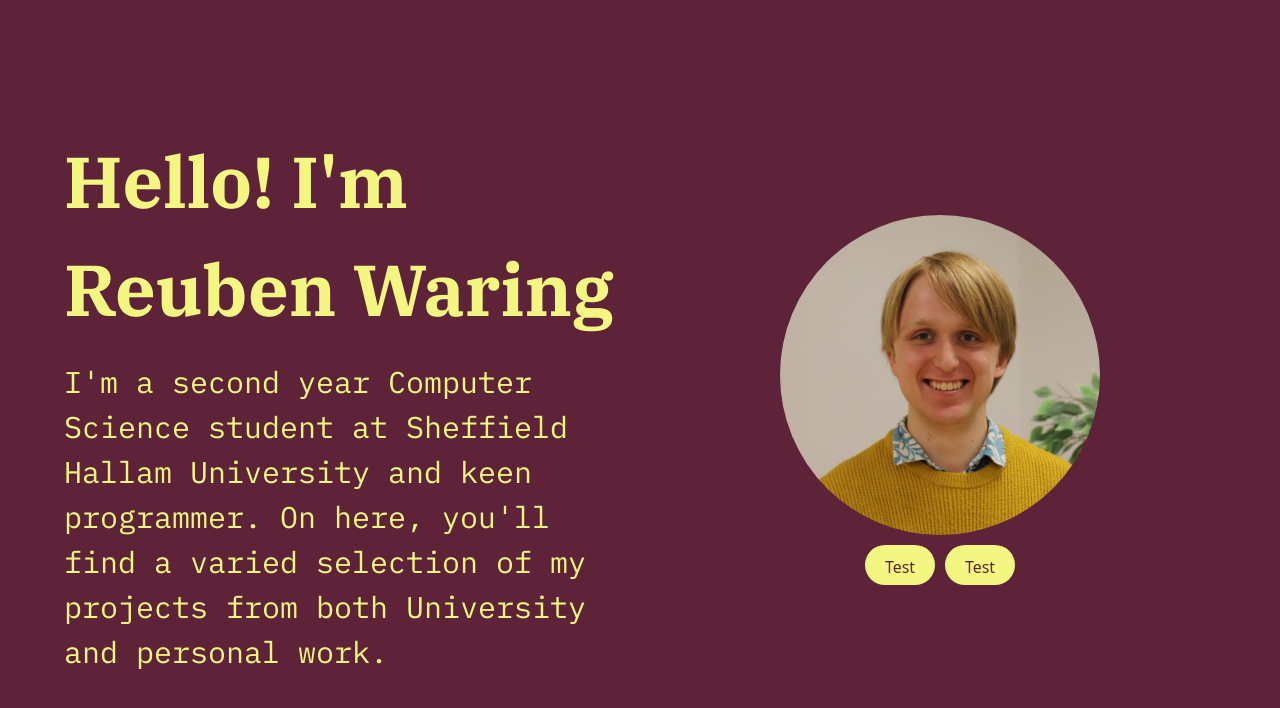
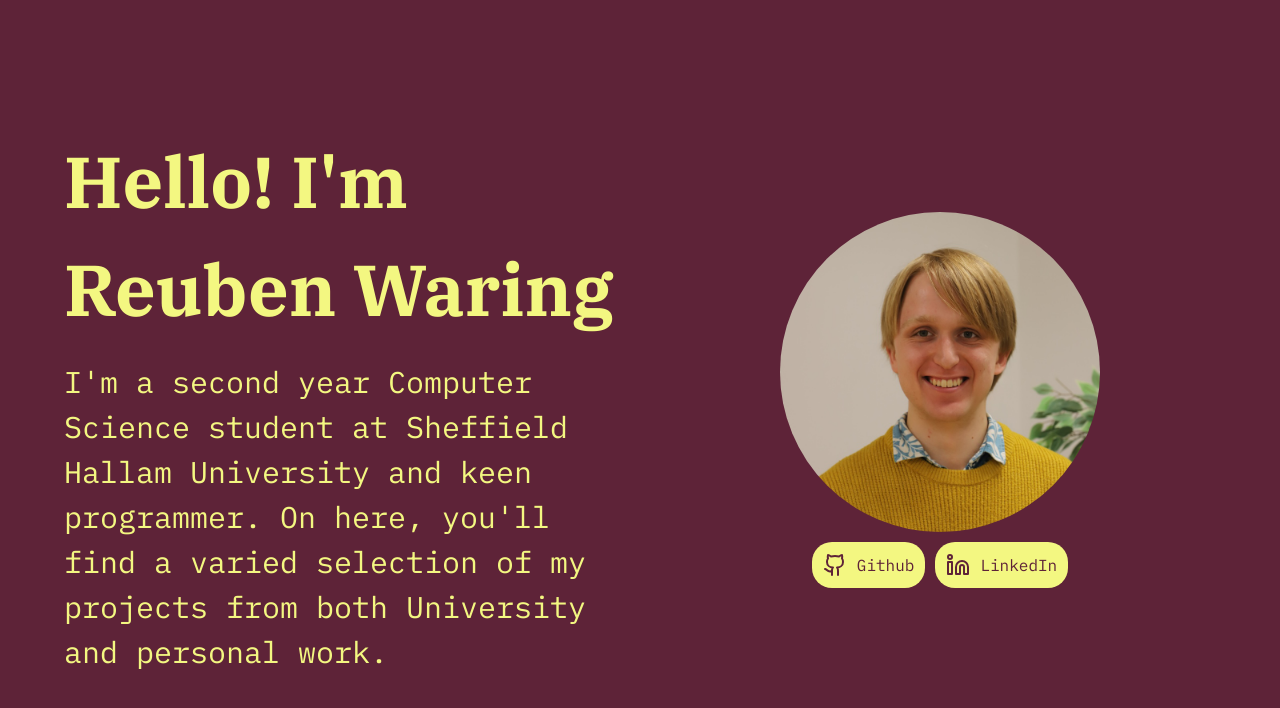
Before and after one commit to reubwa/reubwa.github.io, a SvelteKit app: page / in a window 1280 px wide. Shown: the top 708 px of the page. Built offline with nearby package versions, Linux system fonts and the light colour scheme.

Commit message:
Mostly working buttons

```diff
--- a/package.json
+++ b/package.json
@@ -34,5 +34,8 @@
 		"typescript": "^5.9.3",
 		"typescript-eslint": "^8.54.0",
 		"vite": "^7.3.1"
+	},
+	"dependencies": {
+		"@lucide/svelte": "^0.577.0"
 	}
 }
--- /dev/null
+++ b/src/lib/Button.svelte
@@ -0,0 +1,26 @@
+<script lang="ts">
+	let { icon, label, href } = $props();
+	import { Github, Linkedin } from '@lucide/svelte';
+</script>
+<a class="no-underline text-inherit" href="https://{href}" title={label} target="_blank">
+	<div class="ibm-plex-mono-regular flex flex-row gap-2.5 bg-[#f3f781] text-[#5e2338] rounded-[20px] w-fit p-2.5 text-center">
+		{#if icon === "Github"}
+			<Github/>
+		{:else if icon === "Linkedin"}
+			<Linkedin/>
+		{/if}
+		{label}
+	</div>
+</a>
+<style>
+    div {
+        border: 1px solid transparent;
+    }
+
+    div:hover {
+        cursor: pointer;
+        background-color: #5e2338;
+        border-color: #f3f781;
+        color: #f3f781;
+    }
+</style>
--- a/src/routes/+page.svelte
+++ b/src/routes/+page.svelte
@@ -1,4 +1,6 @@
-<script>
+<script lang="ts">
+	import { Linkedin } from '@lucide/svelte';
+	import Button from '$lib/Button.svelte';
 </script>
 
 <title>Reuben Waring's Website</title>
@@ -13,8 +15,8 @@
 		<div class="flex flex-col w-full md:w-1/2 text-center md:text-left gap-2.5 items-center">
 			<img src="/IMG_2946.JPG" alt="Reuben Waring Headshot" class="rounded-full w-48 h-48 md:w-80 md:h-80 object-cover"/>
 			<div class="flex flex-row w-full md:w-1/2 text-center md:text-left gap-2.5 items-center justify-center">
-				<div class="a-button">Test</div>
-				<div class="a-button">Test</div>
+				<Button label="Github" href="github.com/reubwa" icon="Github"/>
+				<Button label="LinkedIn" href="linkedin.com/in/reubenwaring" icon="Linkedin"/>
 			</div>
 		</div>
 	</div>
--- a/src/routes/layout.css
+++ b/src/routes/layout.css
@@ -255,24 +255,3 @@ p {
         font-size: var(--text-3xl);
     }
 }
-
-.a-button {
-    background-color: #f3f781;
-    color: #5e2338;
-    border-radius: 20px;
-    width: fit-content;
-    padding: 10px;
-    max-height: 40px;
-    min-height: 40px;
-    max-width: 70px;
-    min-width: 70px;
-    text-align: center;
-}
-
-.a-button:hover {
-    cursor: pointer;
-    background-color: #5e2338;
-    border-color: #f3f781;
-    color: #f3f781;
-    border-width: 0.1px;
-}
```
Also changed, not shown: 1 other file (tests, documents, lock files or other folders).
